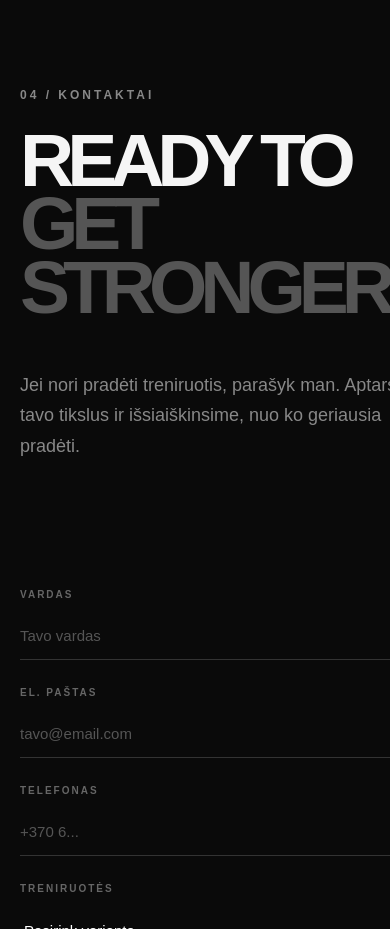
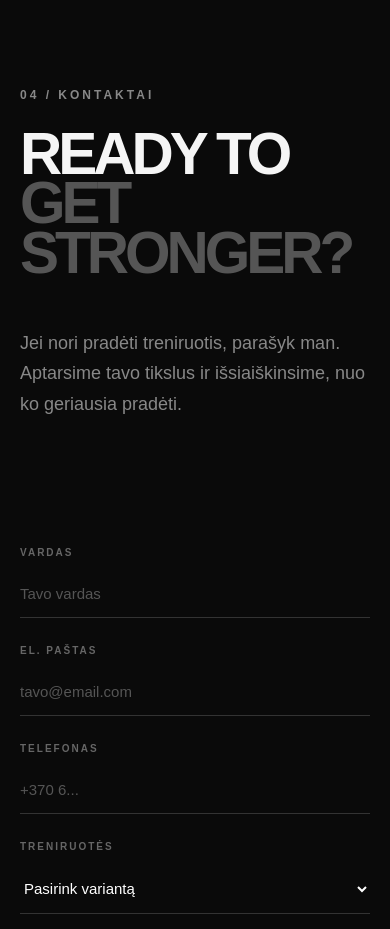
Before and after one commit to gytisnaujikas/justinas-blazys, a plain HTML site: page index.html in a window 390 px wide. Shown: the part 6640-7569 px from the top of the page. Drawn offline with Linux system fonts and the light colour scheme.

Commit message:
Update website

```diff
--- a/style.css
+++ b/style.css
@@ -1627,7 +1627,9 @@ h3 {
     }
 
     .contact h2 {
-        font-size: 75px;
+        font-size: clamp(52px, 15vw, 70px);
+        line-height: 0.85;
+        letter-spacing: -4px;
     }
 
 
```
